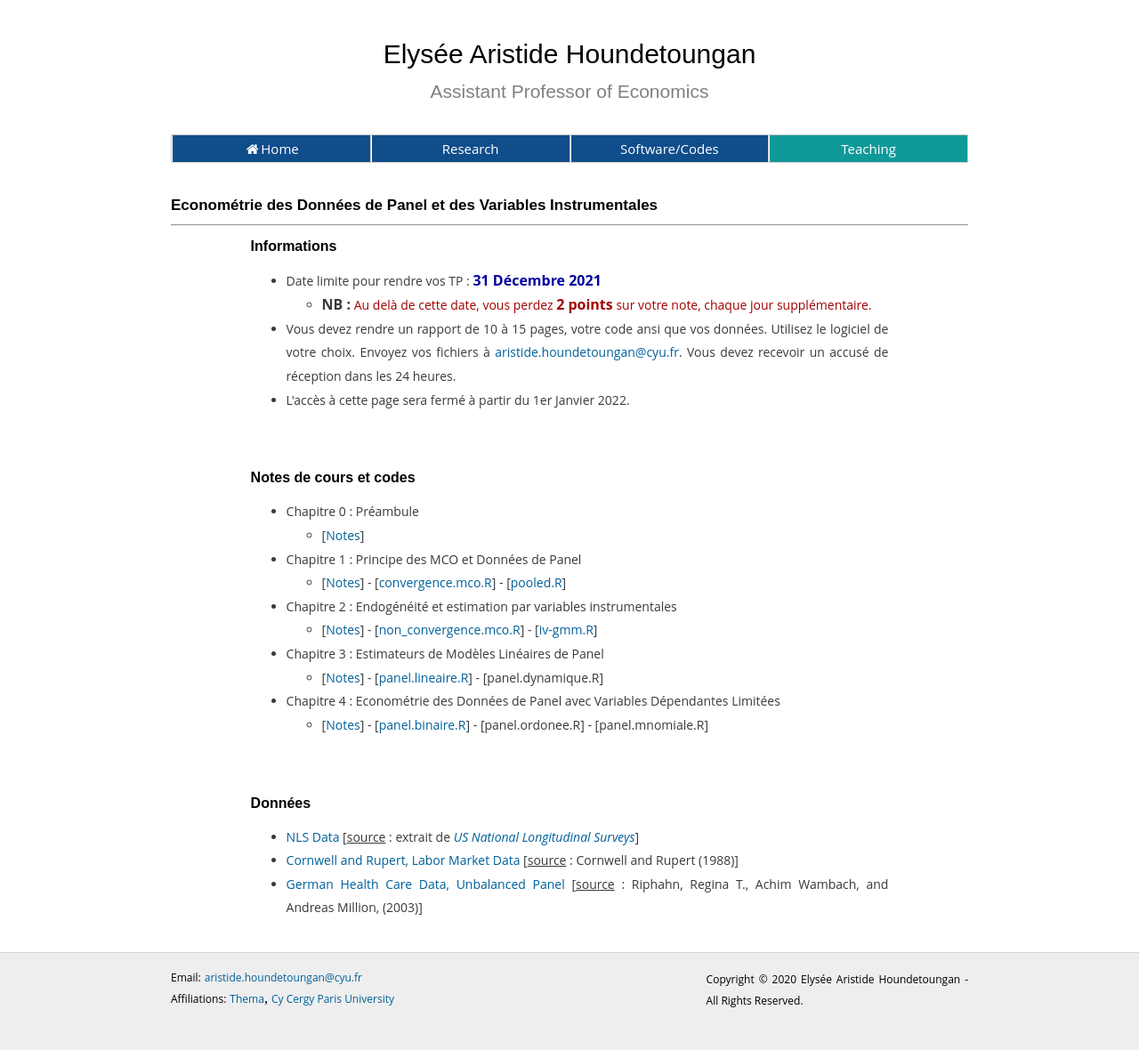
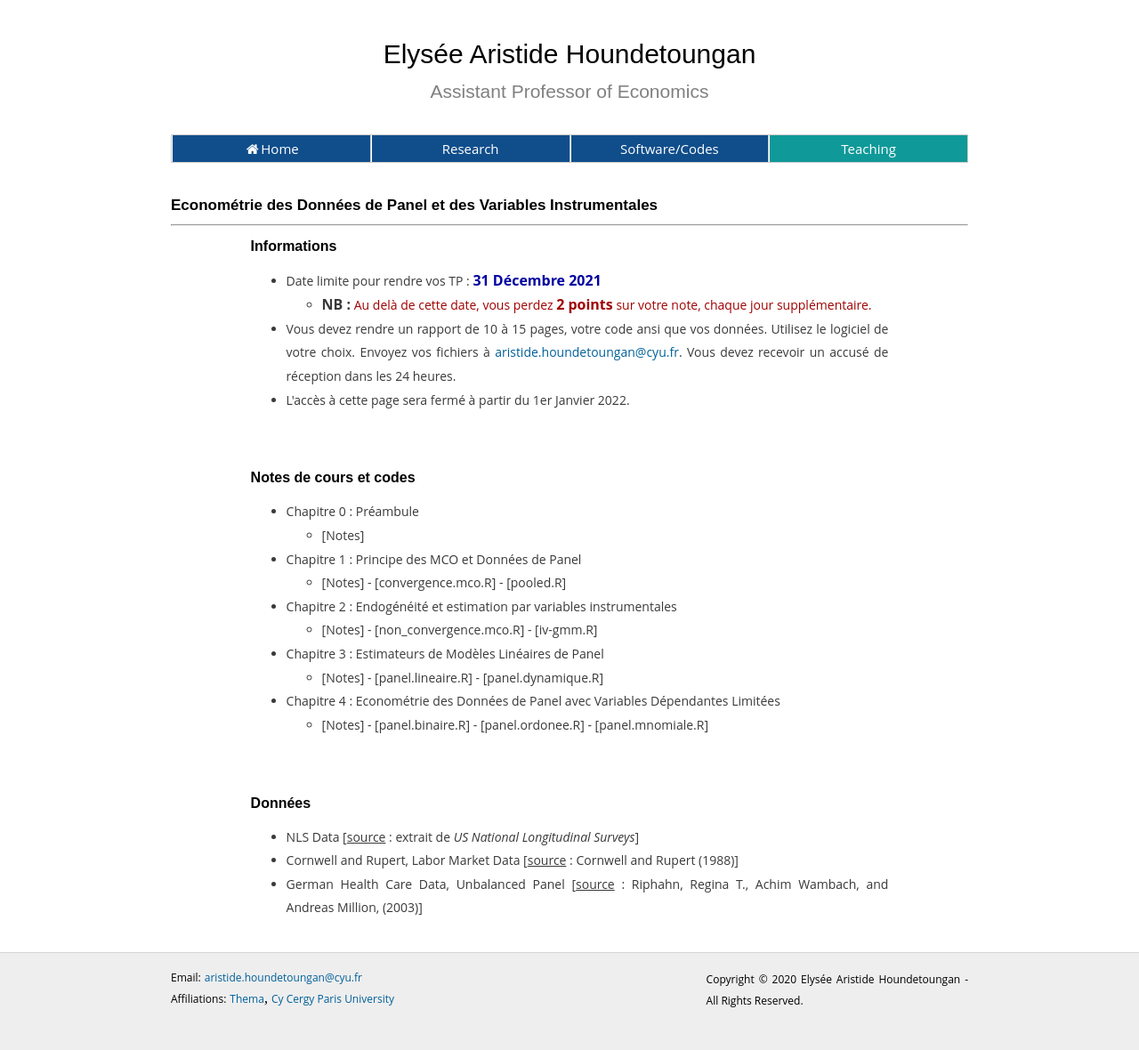
Before and after one commit to ahoundetoungan/ahoundetoungan.github.io, a Jekyll site: the page built from teaching/panel-iv.html, in a window 1280 px wide. Shown: the whole page at 89% size. Built offline with Jekyll 4.4.1, drawn with Linux system fonts in a browser that asks for light colours.

Commit message:
teaching

```diff
--- a/teaching/index.html
+++ b/teaching/index.html
@@ -15,7 +15,7 @@
   <div id = "research2">
     <h2>Econometrics</h2>
     <ul>
-      <li><a href="/teaching/panel-iv">Econometrics of panel data and instrumental variables</a>, Graduate level, Cy Cergy Paris University, Fall 2021</li>
+      <li><a href="/teaching/panel-iv" class="disabled">Econometrics of panel data and instrumental variables</a>, Graduate level, Cy Cergy Paris University, Fall 2021</li>
       <li>Econometrics (TA), Graduate level, Laval University, Fall 2017</li>
     </ul>
     <br/>
--- a/teaching/panel-iv.html
+++ b/teaching/panel-iv.html
@@ -28,27 +28,27 @@
     <ul>
       <li> Chapitre 0 :  Préambule
         <ul>
-          <li>[<a href="/files/teaching/panel-iv/Panel_IV_CH0.pdf" target="_blank" class="abled">Notes</a>]</li>
+          <li>[<a href="/files/teaching/panel-iv/Panel_IV_CH0.pdf" target="_blank" class="disabled">Notes</a>]</li>
         </ul>
       </li>
       <li> Chapitre 1 : Principe des MCO et Données de Panel
         <ul>
-          <li>[<a href="/files/teaching/panel-iv/Panel_IV_CH1.pdf" target="_blank" class="abled">Notes</a>] - [<a href="/files/teaching/panel-iv/convergence.mco.R" class="abled">convergence.mco.R</a>] - [<a href="/files/teaching/panel-iv/pooled.R" class="abled">pooled.R</a>]</li>
+          <li>[<a href="/files/teaching/panel-iv/Panel_IV_CH1.pdf" target="_blank" class="disabled">Notes</a>] - [<a href="/files/teaching/panel-iv/convergence.mco.R" class="disabled">convergence.mco.R</a>] - [<a href="/files/teaching/panel-iv/pooled.R" class="disabled">pooled.R</a>]</li>
         </ul>
       </li>
       <li> Chapitre 2 : Endogénéité et estimation par variables instrumentales
         <ul>
-          <li>[<a href="/files/teaching/panel-iv/Panel_IV_CH2.pdf" target="_blank" class="abled">Notes</a>] - [<a href="/files/teaching/panel-iv/non_convergence.mco.R" class="abled">non_convergence.mco.R</a>] - [<a href="/files/teaching/panel-iv/iv-gmm.R" class="abled">iv-gmm.R</a>]</li>
+          <li>[<a href="/files/teaching/panel-iv/Panel_IV_CH2.pdf" target="_blank" class="disabled">Notes</a>] - [<a href="/files/teaching/panel-iv/non_convergence.mco.R" class="disabled">non_convergence.mco.R</a>] - [<a href="/files/teaching/panel-iv/iv-gmm.R" class="disabled">iv-gmm.R</a>]</li>
         </ul>
       </li>
       <li> Chapitre 3 : Estimateurs de Modèles Linéaires de Panel
         <ul>
-          <li>[<a href="/files/teaching/panel-iv/Panel_IV_CH3.pdf" target="_blank" class="abled">Notes</a>] - [<a href="/files/teaching/panel-iv/panel.lineaire.R" class="abled">panel.lineaire.R</a>] - [<a href="/files/teaching/panel-iv/panel.dynamique.R" class="disabled">panel.dynamique.R</a>]</li>
+          <li>[<a href="/files/teaching/panel-iv/Panel_IV_CH3.pdf" target="_blank" class="disabled">Notes</a>] - [<a href="/files/teaching/panel-iv/panel.lineaire.R" class="disabled">panel.lineaire.R</a>] - [<a href="/files/teaching/panel-iv/panel.dynamique.R" class="disabled">panel.dynamique.R</a>]</li>
         </ul>
       </li>
       <li> Chapitre 4 : Econométrie des Données de Panel avec Variables Dépendantes Limitées
         <ul>
-          <li>[<a href="/files/teaching/panel-iv/Panel_IV_CH4.pdf" target="_blank" class="abled">Notes</a>] - [<a href="/files/teaching/panel-iv/panel.binaire.R" class="abled">panel.binaire.R</a>] - [<a href="/files/teaching/panel-iv/panel.ordonee.R" class="disabled">panel.ordonee.R</a>] - [<a href="/files/teaching/panel-iv/panel.mnomiale.R" class="disabled">panel.mnomiale.R</a>]</li>
+          <li>[<a href="/files/teaching/panel-iv/Panel_IV_CH4.pdf" target="_blank" class="disabled">Notes</a>] - [<a href="/files/teaching/panel-iv/panel.binaire.R" class="disabled">panel.binaire.R</a>] - [<a href="/files/teaching/panel-iv/panel.ordonee.R" class="disabled">panel.ordonee.R</a>] - [<a href="/files/teaching/panel-iv/panel.mnomiale.R" class="disabled">panel.mnomiale.R</a>]</li>
         </ul>
       </li>
     </ul>
@@ -56,9 +56,9 @@
     <br/>
     <h2>Données</h2>
     <ul>
-      <li>  <a href="/files/teaching/panel-iv/NLSData.RDS" class="abled">NLS Data</a> [<u>source</u> : extrait de <a href="https://nlsinfo.org/" target="_blank" class="abled"><i>US National Longitudinal Surveys</i></a>]
-      <li>  <a href="/files/teaching/panel-iv/WAGES.csv" class="abled">Cornwell and Rupert, Labor Market Data</a> [<u>source</u> : Cornwell and Rupert (1988)]
-      <li>  <a href="/files/teaching/panel-iv/rwm.RDS" class="abled">German Health Care Data, Unbalanced Panel</a> [<u>source</u> : Riphahn, Regina T., Achim Wambach, and Andreas Million, (2003)]
+      <li>  <a href="/files/teaching/panel-iv/NLSData.RDS" class="disabled">NLS Data</a> [<u>source</u> : extrait de <a href="https://nlsinfo.org/" target="_blank" class="disabled"><i>US National Longitudinal Surveys</i></a>]
+      <li>  <a href="/files/teaching/panel-iv/WAGES.csv" class="disabled">Cornwell and Rupert, Labor Market Data</a> [<u>source</u> : Cornwell and Rupert (1988)]
+      <li>  <a href="/files/teaching/panel-iv/rwm.RDS" class="disabled">German Health Care Data, Unbalanced Panel</a> [<u>source</u> : Riphahn, Regina T., Achim Wambach, and Andreas Million, (2003)]
       </li>
     </ul>
   </div>
```
